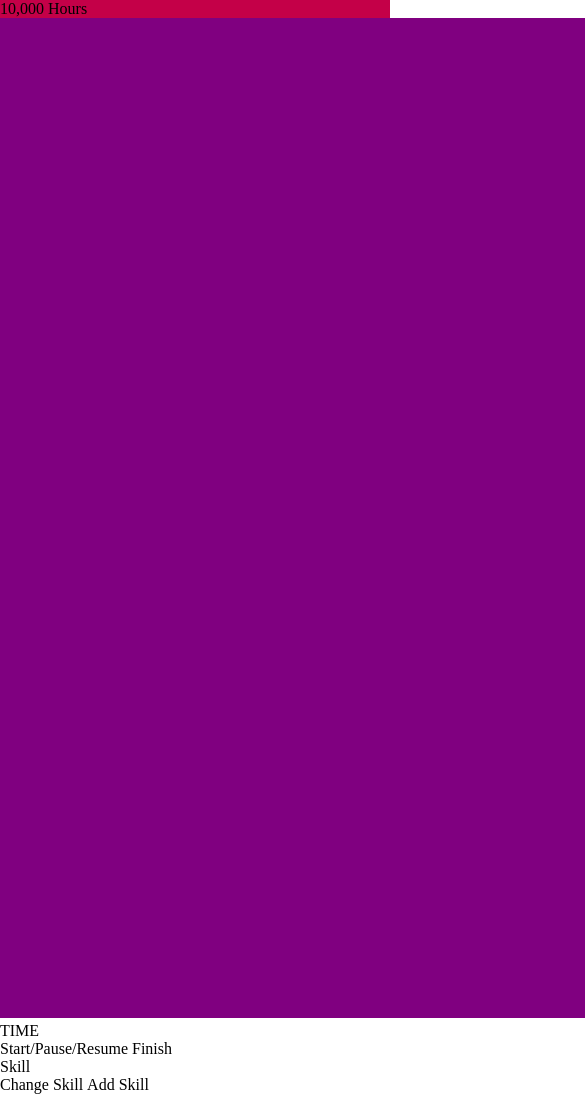
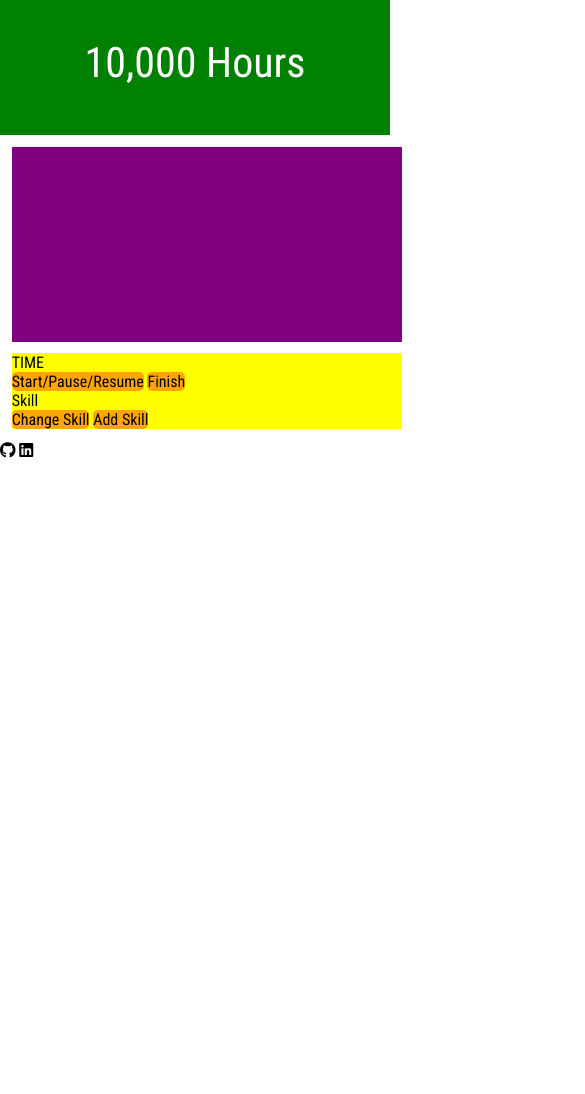
Before and after one commit to wadecoufal/10-000-Hours, a website: page index.html in a window 390 px wide. Shown: the top 1094 px of the page, 585 px wide, since content can reach past the window. After the commit the page ends 844 px from the top, so only its background shows below. Drawn offline with Linux system fonts and the light colour scheme.

Commit message:
Sketch out media query for mobile

```diff
--- a/assets/app.scss
+++ b/assets/app.scss
@@ -1,23 +1,50 @@
-$primary-color: #C40048;
+$primary-color: #C70039;
 
 body {
-  .time-banks {
+  font-family: 'Roboto Condensed', sans-serif;
 
+
+  header {
+    h1 {
+      background-color: green;
+      height: 135px;
+      text-align: center;
+      font-size: 42px;
+      color: white;
+      line-height: 3;
+    }
   }
 
-  h1 {
-    background-color:$primary-color;
+  main {
+    button {
+      background-color: orange;
+      border-radius: 5px;
+    }
   }
 
 
 }
 
-body > h1 {
-  background-color:$primary-color;
+.col-1 {
+  width: 40%;
+  margin: 3%;
+  display: inline-block;
+}
+.col-2 {
+  width: 40%;
+  margin: 3%;
+  display: inline-block;
+}
+
+@media only screen and (max-width: 768px) {
+    /* For mobile phones: */
+    [class*="col-"] {
+        width: 100%;
+        display: block;
+        background-color: yellow;
+    }
 }
 
 #time-bank {
-  width: 1000;
-  height: 1000;
   background-color: purple;
 }
--- a/hours.js
+++ b/hours.js
@@ -1,7 +1,6 @@
 document.addEventListener("DOMContentLoaded", () => {
   const timeBankCanvas = document.getElementById("time-bank");
 
-  timeBankCanvas.width = 1000;
-  timeBankCanvas.height = 1000;
-
+  // timeBankCanvas.width = 33%;
+  // timeBankCanvas.height = 33%;
 });
--- a/index.html
+++ b/index.html
@@ -8,26 +8,45 @@
 
     <link rel="stylesheet" href="target/css/reset.css">
     <link rel="stylesheet" href="target/css/app.css">
+    <link rel="stylesheet" href="https://use.fontawesome.com/releases/v5.5.0/css/all.css" integrity="sha384-B4dIYHKNBt8Bc12p+WXckhzcICo0wtJAoU8YZTY5qE0Id1GSseTk6S+L3BlXeVIU"
+      crossorigin="anonymous">
+    <link href="https://fonts.googleapis.com/css?family=Roboto+Condensed:300,400,700" rel="stylesheet">
+    <link rel="icon" href="assets/wadefav1.png">
   </head>
 
   <body>
-    <h1>10,000 Hours</h1>
-    <div>
-      <canvas id="time-bank"></canvas>
 
-      <div>
-        <p>TIME</p>
+    <header>
+      <h1>10,000 Hours</h1>
+    </header>
+
+    <main>
+
+      <canvas id="time-bank" class="col-1"></canvas>
+
+      <div class="col-2">
         <div>
-          <button>Start/Pause/Resume</button>
-          <button>Finish</button>
+          <h1>TIME</p>
+          <div id="time-control-buttons">
+            <button>Start/Pause/Resume</button>
+            <button>Finish</button>
+          </div>
         </div>
-        <p>Skill</p>
+
         <div>
-          <button>Change Skill</button>
-          <button>Add Skill</button>
+          <h1>Skill</p>
+          <div id="skill-control-buttons">
+            <button>Change Skill</button>
+            <button>Add Skill</button>
+          </div>
         </div>
       </div>
-    </div>
+    </main>
+
+    <footer>
+      <i class="fab fa-github"></i>
+      <i class="fab fa-linkedin"></i>
+    </footer>
     <script type="application/javascript" src="javascripts/bundle.js"></script>
   </body>
 
--- a/javascripts/bundle.js
+++ b/javascripts/bundle.js
@@ -94,9 +94,8 @@
 /***/ (function(module, exports) {
 
 document.addEventListener("DOMContentLoaded", function () {
-  var timeBankCanvas = document.getElementById("time-bank");
-  timeBankCanvas.width = 1000;
-  timeBankCanvas.height = 1000;
+  var timeBankCanvas = document.getElementById("time-bank"); // timeBankCanvas.width = 33%;
+  // timeBankCanvas.height = 33%;
 });
 
 /***/ })
--- a/package.json
+++ b/package.json
@@ -5,7 +5,8 @@
   "main": "index.js",
   "scripts": {
     "test": "echo \"Error: no test specified\" && exit 1",
-    "webpack": "webpack --watch --mode=development"
+    "webpack": "webpack --watch --mode=development",
+    "gulp": "gulp watch"
   },
   "author": "",
   "license": "ISC",
```
Also changed, not shown: assets/wadefav1.png (added), target/css/app.css, target/css/app.min.css, 2 other files.
